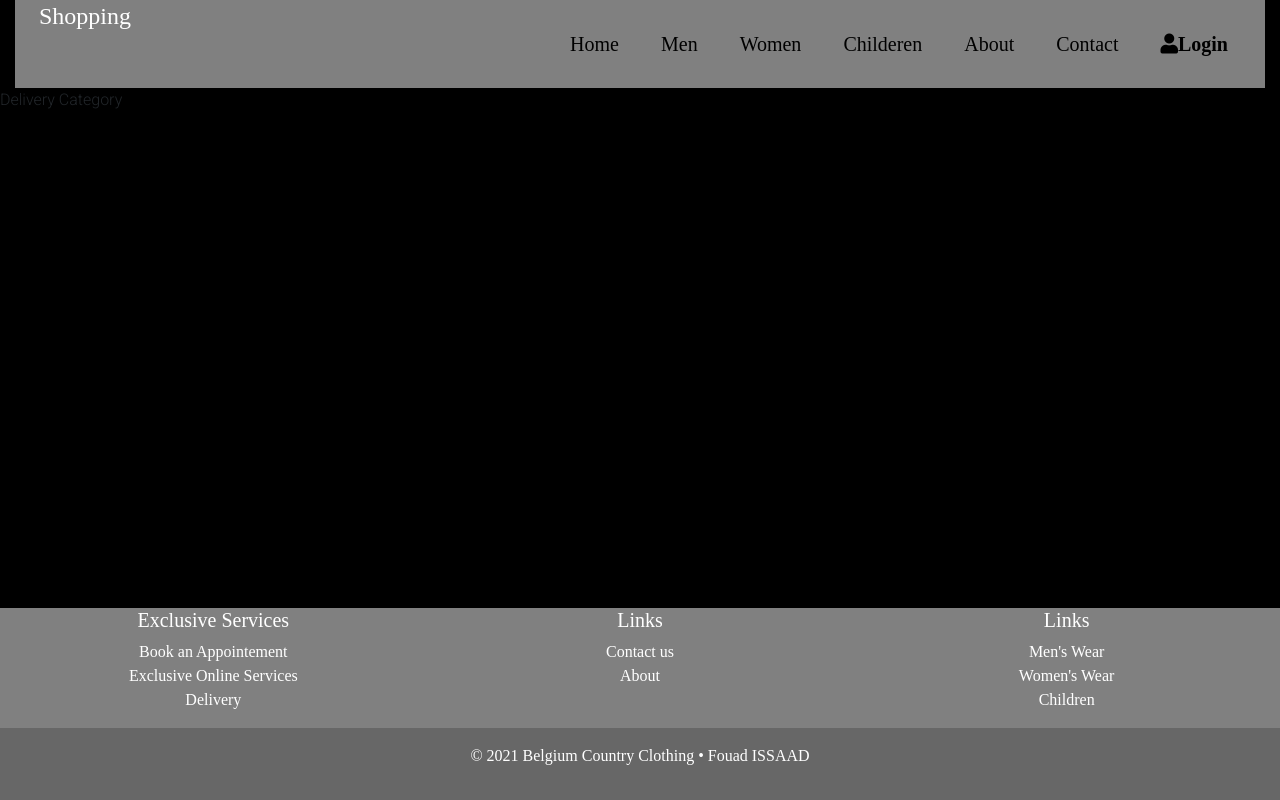
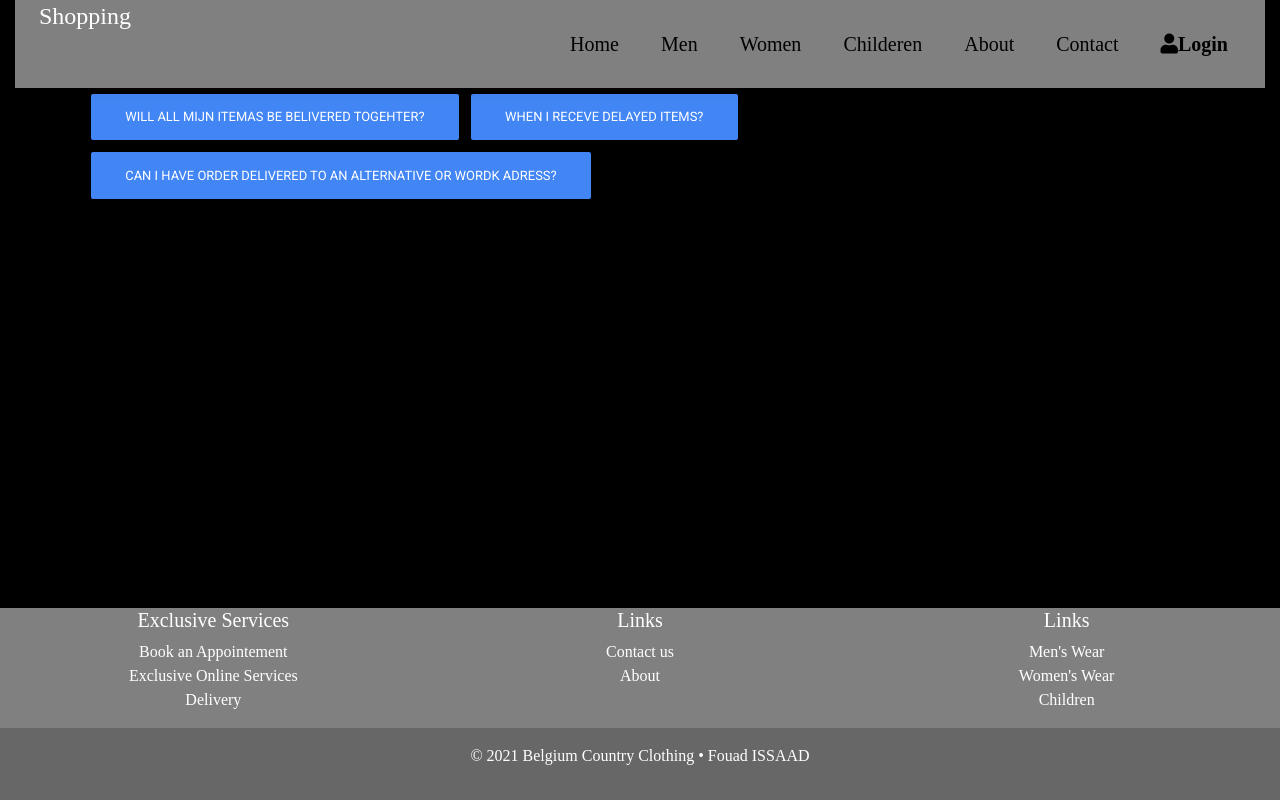
Before and after one commit to fouadissaad1/shoppingwebapps, a React (Create React App) app: page /Delivery in a window 1280 px wide. Built offline with nearby package versions, Linux system fonts and the light colour scheme.

Commit message:
DELIVERY

```diff
--- a/package.json
+++ b/package.json
@@ -13,7 +13,7 @@
     "firebase-admin": "^10.0.0",
     "firebase-auth": "^0.1.2",
     "gh-pages": "^3.2.3",
-    "mdb-react-ui-kit": "^1.4.0",
+    "mdb-react-ui-kit": "^1.5.0",
     "mdbreact": "^5.1.0",
     "node-sass": "^4.14.1",
     "normalize.css": "^8.0.1",
--- a/src/components/pages/Delivery.js
+++ b/src/components/pages/Delivery.js
@@ -1,10 +1,38 @@
+import { MDBBtn, MDBCollapse, MDBContainer } from "mdb-react-ui-kit";
+import { useState } from "react";
+
+
 export function Delivery() {
+    const [showBelivered, setShowBelivered] = useState(false);
+    const toggleBelivered = () => setShowBelivered(!showBelivered);
+    const [showReceve, setShowReceve] = useState(false);
+    const toggleReceve = () => setShowReceve(!showReceve);
+    const [showAlternative, setShowAlternative] = useState(false);
+    const toggleAlternative = () => setShowAlternative(!showAlternative);
+
     return (
-        <div>
-            <div>Delivery Category
-            </div>
-
-        </div>
+        <MDBContainer className="container">
+            <MDBBtn onClick={toggleBelivered}>will all mijn itemas be belivered togehter?</MDBBtn>
+            <MDBCollapse show={showBelivered}>
+                <p>In most cases your whole order will be delivered at the same time. The following exceptions
+                    apply:</p>
+                <h3>LargeItems</h3>
+                <p>Delayed items will be despatched as soon as stock becomes available. You can track the progress of
+                    your order by going to My Account and selecting ‘Order Tracking’ on the left side, under "Account
+                    Options".</p>
+            </MDBCollapse>
+            <MDBBtn onClick={toggleReceve}>When i receve delayed items?</MDBBtn>
+            <MDBCollapse show={showReceve}>
+                <p>When your item becomes available for despatch, we will email you so you can track your order</p>
+            </MDBCollapse>
+            <MDBBtn onClick={toggleAlternative}>Can I have order delivered to an alternative or wordk adress?</MDBBtn>
+            <MDBCollapse show={showAlternative}>
+                <p>To change your delivery address or add a new delivery address, follow these steps:
+                    Log in to My Account using your email address or customer number and password.
+                    Select the ‘delivery address’ option from the menu on the left-hand side.
+                    Here you will be able to add up to five addresses to your account.</p>
+            </MDBCollapse>
+        </MDBContainer>
     )
 }
 
```
Also changed, not shown: 1 other file (tests, documents, lock files or other folders).
